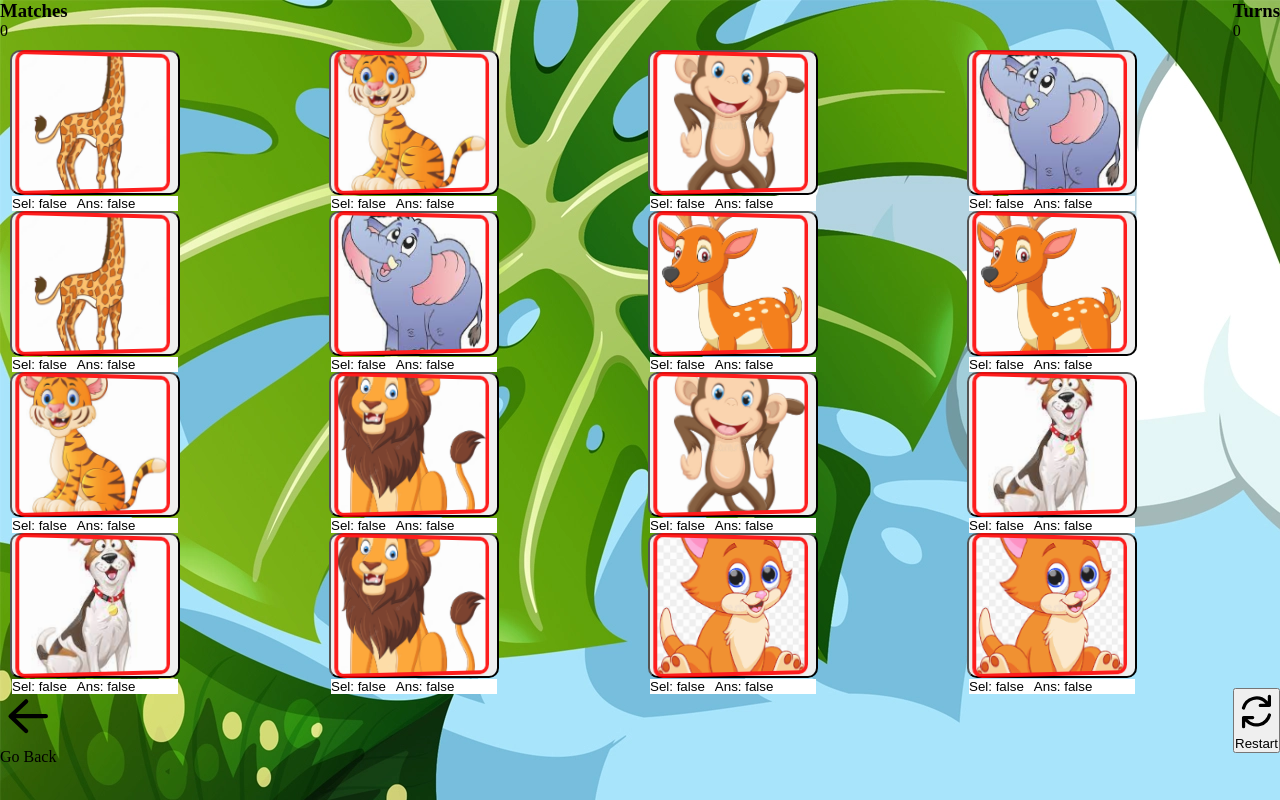
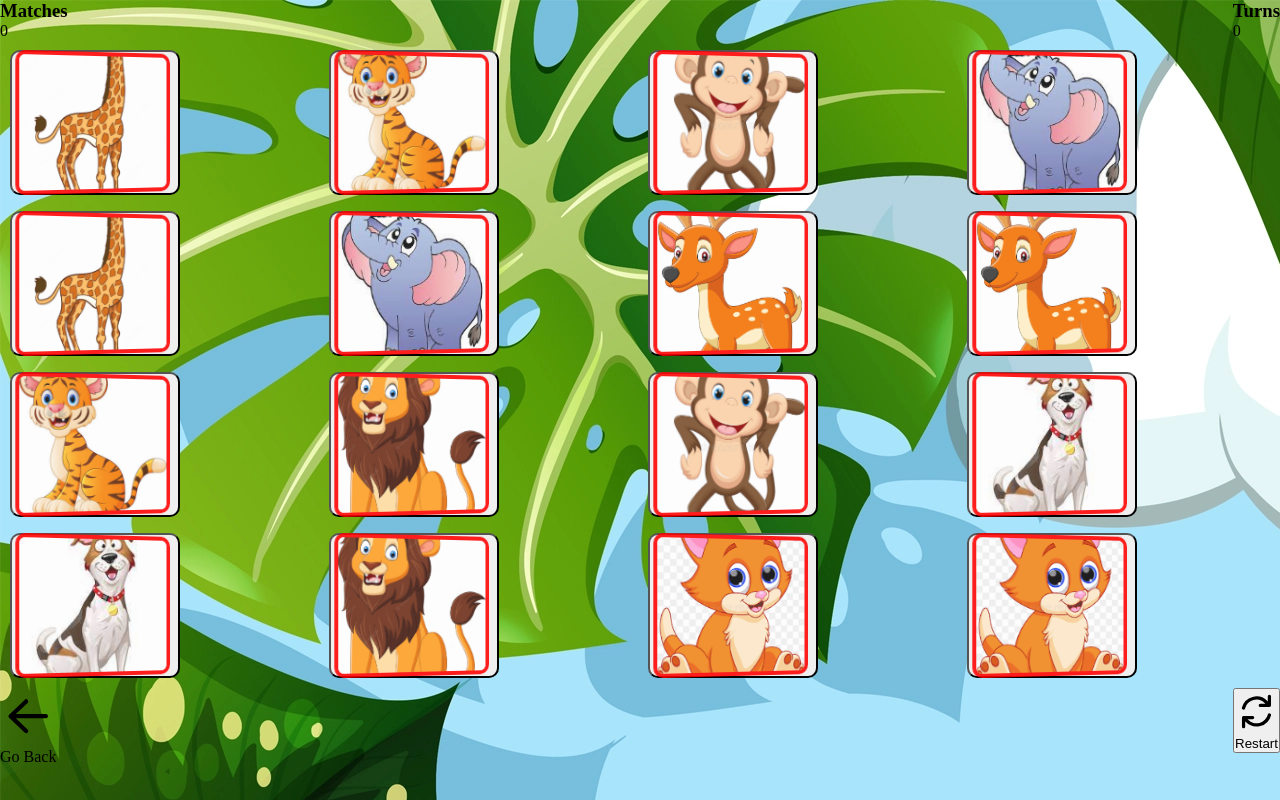
Before and after one commit to DEEP-24/Memory-Match-Madness, a Next.js app: page /animals in a window 1280 px wide. Built offline with nearby package versions, Linux system fonts and the light colour scheme.

Commit message:
Used react-hot-toast for telling matched or unmatched

```diff
--- a/package.json
+++ b/package.json
@@ -20,6 +20,7 @@
 		"next": "13.2.4",
 		"react": "18.2.0",
 		"react-dom": "18.2.0",
+		"react-hot-toast": "^2.4.0",
 		"typescript": "5.0.2"
 	},
 	"prettier": {
--- a/src/app/(cards)/animals/page.tsx
+++ b/src/app/(cards)/animals/page.tsx
@@ -9,7 +9,7 @@ import Link from 'next/link';
 import * as React from 'react';
 import { useCardContext } from '~/src/context/CardContext';
 import { ICard } from '~/src/data/animals';
-
+import { toast } from 'react-hot-toast';
 function Animals() {
   const { cards, matches, turns, restart, isAnimating } = useCardContext();
 
@@ -43,9 +43,10 @@ function Animals() {
             position: 'absolute',
             inset: '0',
             zIndex: 1,
-            backgroundColor: 'rgba(255, 0, 0, 50%)',
+            backgroundColor: 'transparent',
             display: isAnimating ? 'block' : 'none',
           }}
+          onClick={() => toast.error('Have some patience, you piece of shit!')}
         ></div>
         <div
           className="card-container"
@@ -256,10 +257,7 @@ function CardComponent({ card }: CardProps) {
             gap: '10px',
             backgroundColor: 'white',
           }}
-        >
-          <span>Sel: {isCardShowing.toString()}</span>
-          <span>Ans: {card.answered.toString()}</span>
-        </div>
+        ></div>
       </AnimatePresence>
     </motion.button>
   );
--- a/src/app/layout.tsx
+++ b/src/app/layout.tsx
@@ -1,4 +1,5 @@
 import '~/styles/globals.css';
+import { ToastProvider } from '../utils/toaster';
 
 export const metadata = {
   title: 'Next.js',
@@ -7,8 +8,11 @@ export const metadata = {
 
 export default function RootLayout({ children }: { children: React.ReactNode }) {
   return (
-    <html lang="en">
-      <body>{children}</body>
+    <html lang="en" suppressHydrationWarning>
+      <body>
+        {children}
+        <ToastProvider />
+      </body>
     </html>
   );
 }
--- a/src/context/CardContext.tsx
+++ b/src/context/CardContext.tsx
@@ -3,6 +3,7 @@
 import { randomizeCards } from '~/src/utils/functions';
 import * as React from 'react';
 import { ANIMAL_CARDS, ICard } from '~/src/data/animals';
+import { toast } from 'react-hot-toast';
 
 const cardContext = React.createContext<
   | {
@@ -65,8 +66,6 @@ function CardProvider(props: { children: React.ReactNode }) {
       return;
     }
 
-    console.log('Rendered in CardContext ~ ', selectedCardOneId);
-
     const isGameCompleted = cards.every((card) => card.answered);
 
     if (isGameCompleted) {
@@ -92,10 +91,12 @@ function CardProvider(props: { children: React.ReactNode }) {
       setSelectedCardTwoId(null);
       setTurns((prevCount) => prevCount + 1);
       setForceRerender((prevForceRerender) => !prevForceRerender);
+      setTimeout(() => {
+        toast.error('Not matched!');
+      }, 1500);
       return;
     }
 
-    console.log('match');
     setCards((prevCards) =>
       prevCards.map((card) => {
         if (card.id === selectedCardOneId || card.id === selectedCardTwoId) {
@@ -113,6 +114,9 @@ function CardProvider(props: { children: React.ReactNode }) {
     setMatches((prev) => prev + 1);
     setSelectedCardOneId(null);
     setSelectedCardTwoId(null);
+    setTimeout(() => {
+      toast.success('Matched!');
+    }, 1500);
   }, [cards, isInitiallyMounted, selectedCardOneId, selectedCardTwoId]);
 
   // React.useEffect(() => {
--- /dev/null
+++ b/src/utils/toaster.tsx
@@ -0,0 +1,10 @@
+'use client';
+import { Toaster } from 'react-hot-toast';
+
+export const ToastProvider = () => {
+  return (
+    <div>
+      <Toaster position="top-center" reverseOrder={false} />
+    </div>
+  );
+};
```
Also changed, not shown: 1 other file (tests, documents, lock files or other folders).
